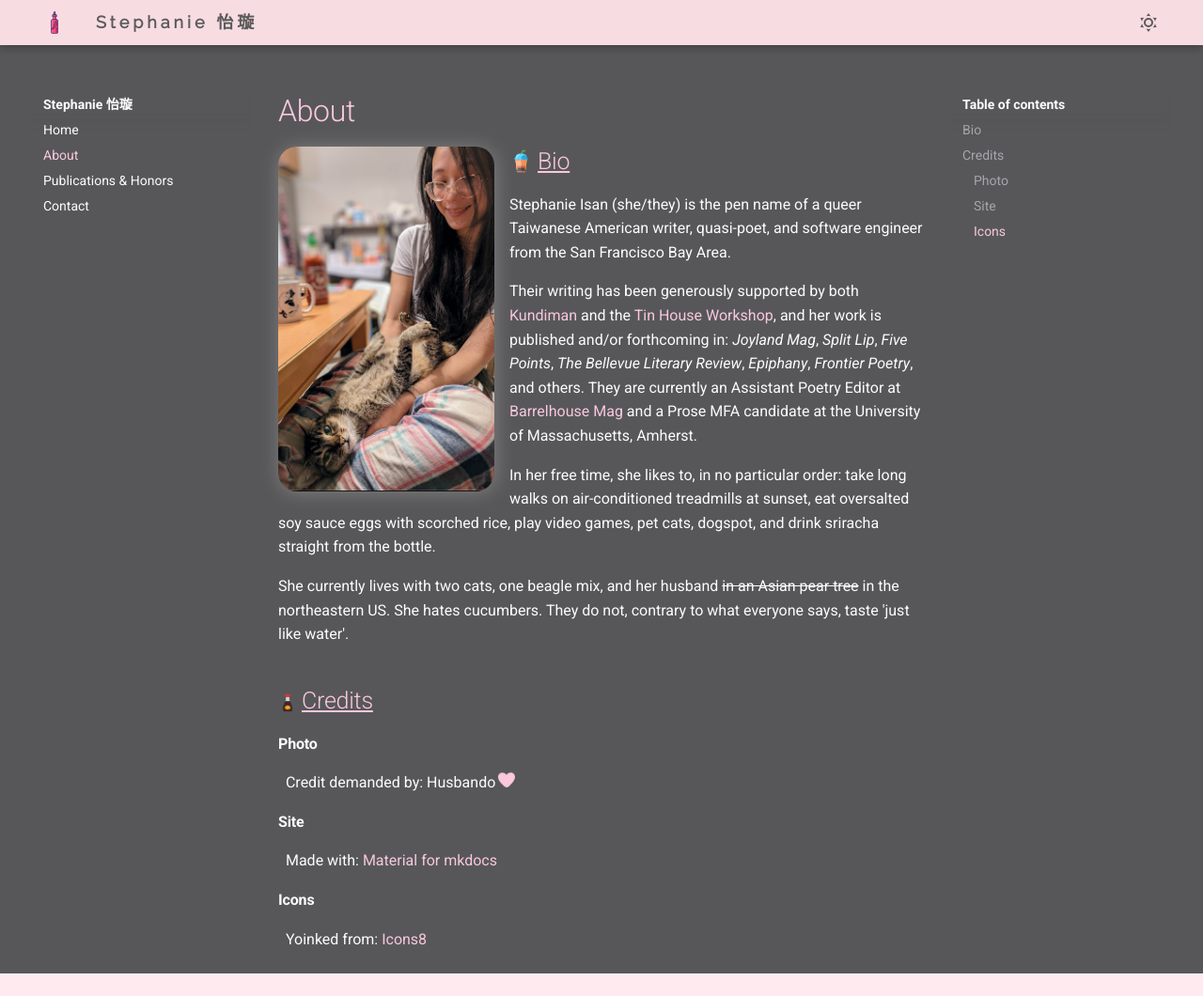
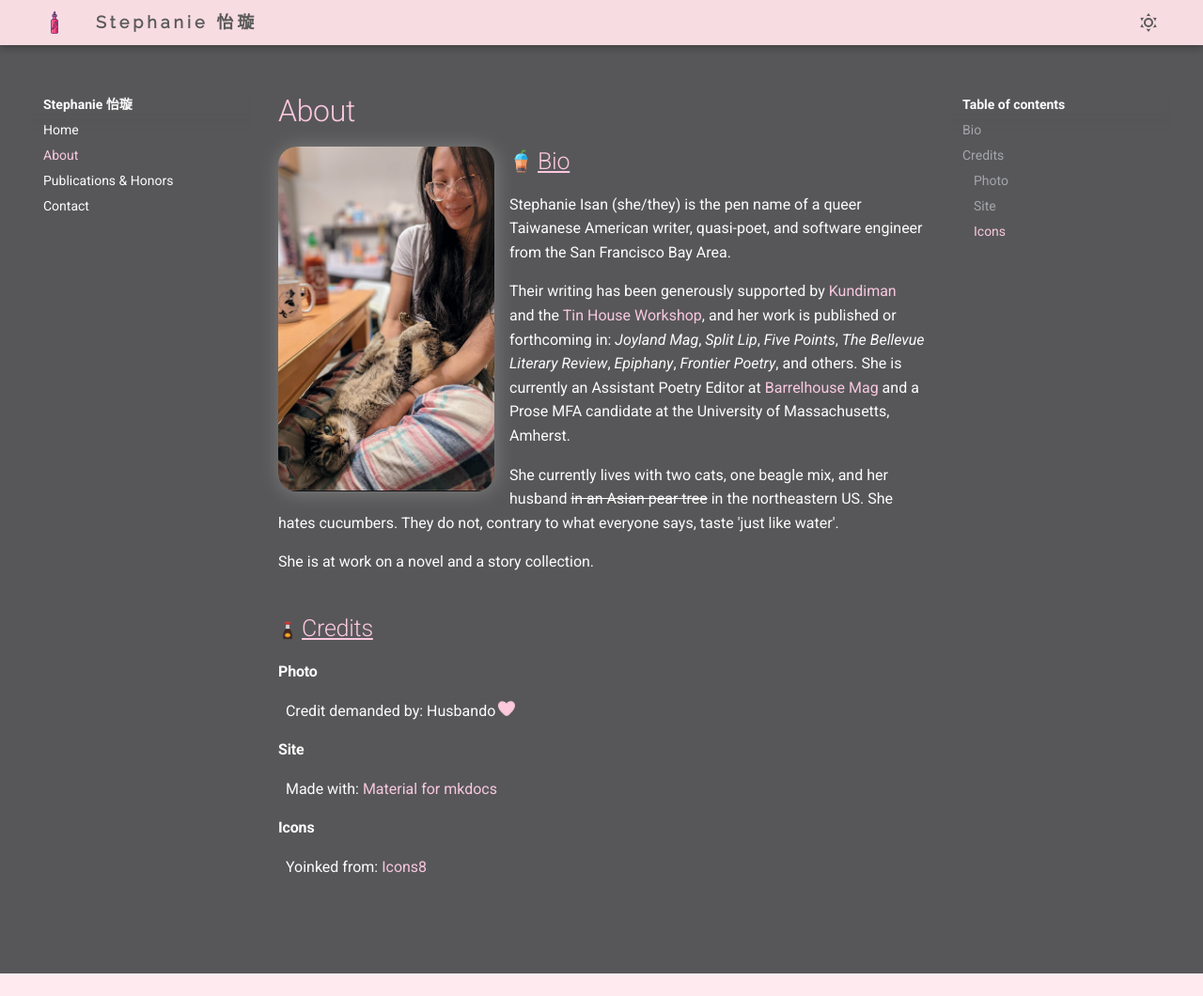
Before and after one commit to ischang/writing_portfolio, an MkDocs documentation site: the page built from docs/about.md, in a window 1280 px wide and 1060 px high. Shown: the whole window at 94% size. Built offline with MkDocs 1.6.1 and Material for MkDocs 9.7.7, drawn with Linux system fonts in a browser that asks for light colours; nearby versions of some CDN libraries.

Commit message:
update and trimming profile

```diff
--- a/docs/about.md
+++ b/docs/about.md
@@ -12,12 +12,11 @@ hide:
 <div markdown>
 Stephanie Isan (she/they) is the pen name of a queer Taiwanese American writer, quasi-poet, and software engineer from the San Francisco Bay Area.
 
-Their writing has been generously supported by both [Kundiman](http://www.kundiman.org/fellows) and the [Tin House Workshop](https://tinhouse.com/workshop/), and her work is published and/or forthcoming in: *Joyland Mag*, *Split Lip*, *Five Points*, *The Bellevue Literary Review*, *Epiphany*, *Frontier Poetry*, and others. They are currently an Assistant Poetry Editor at [Barrelhouse Mag](https://www.barrelhousemag.com/about) and a Prose MFA candidate at the University of Massachusetts, Amherst.
-
-In her free time, she likes to, in no particular order: take long walks on air-conditioned treadmills at sunset, eat oversalted soy sauce eggs with scorched rice, play video games, pet cats, dogspot, and drink sriracha straight from the bottle.
+Their writing has been generously supported by [Kundiman](http://www.kundiman.org/fellows) and the [Tin House Workshop](https://tinhouse.com/workshop/), and her work is published or forthcoming in: *Joyland Mag*, *Split Lip*, *Five Points*, *The Bellevue Literary Review*, *Epiphany*, *Frontier Poetry*, and others. She is currently an Assistant Poetry Editor at [Barrelhouse Mag](https://www.barrelhousemag.com/about) and a Prose MFA candidate at the University of Massachusetts, Amherst.
 
 She currently lives with two cats, one beagle mix, and her husband <s>in an Asian pear tree</s> in the northeastern US. She hates cucumbers. They do not, contrary to what everyone says, taste 'just like water'.
 
+She is at work on a novel and a story collection.
 
 ## ![soy-sauce](assets/soy-sauce.png){  width="20" }Credits
 
```
Also changed, not shown: docs/publications.md (+1 -1 lines).
